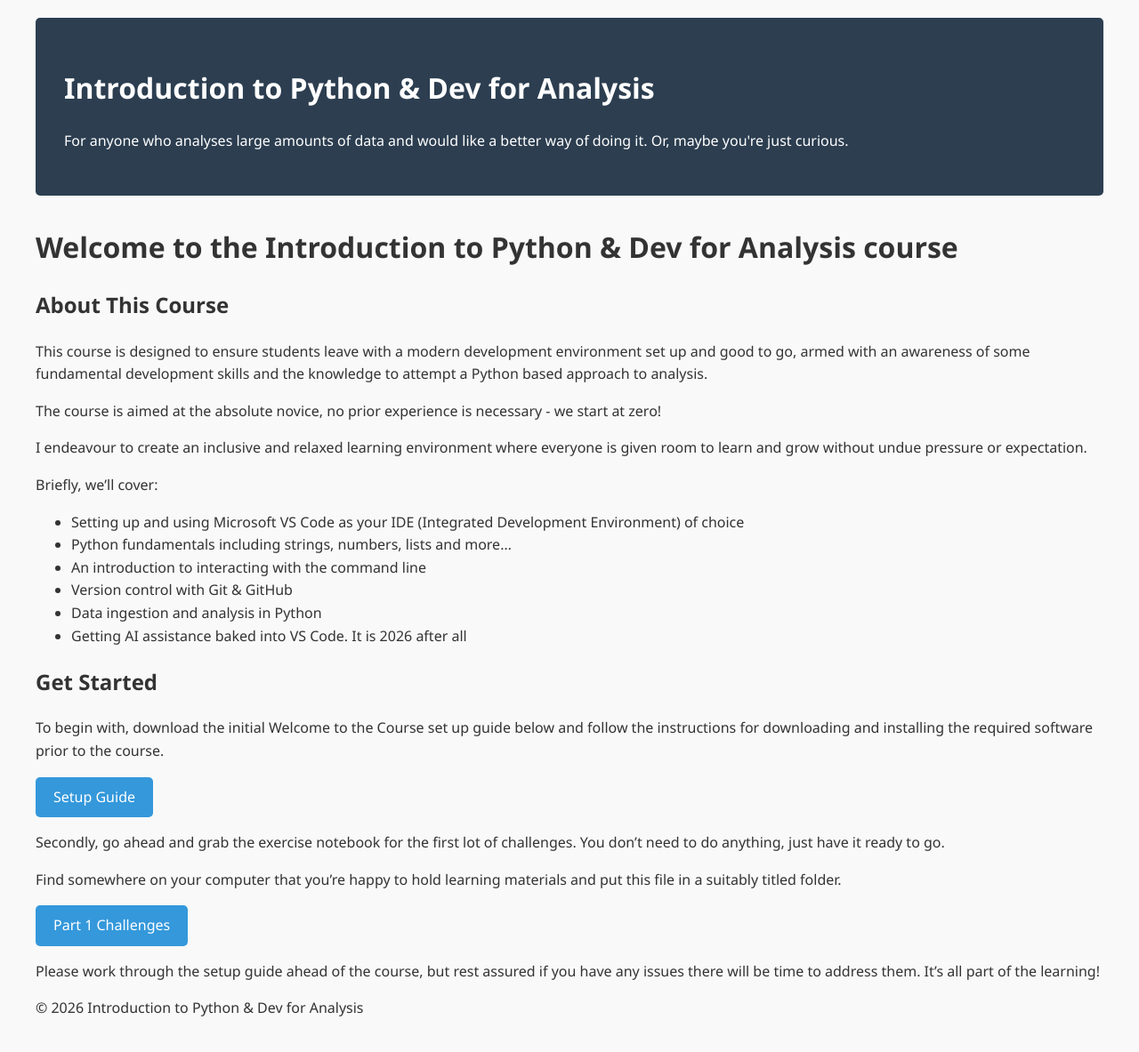
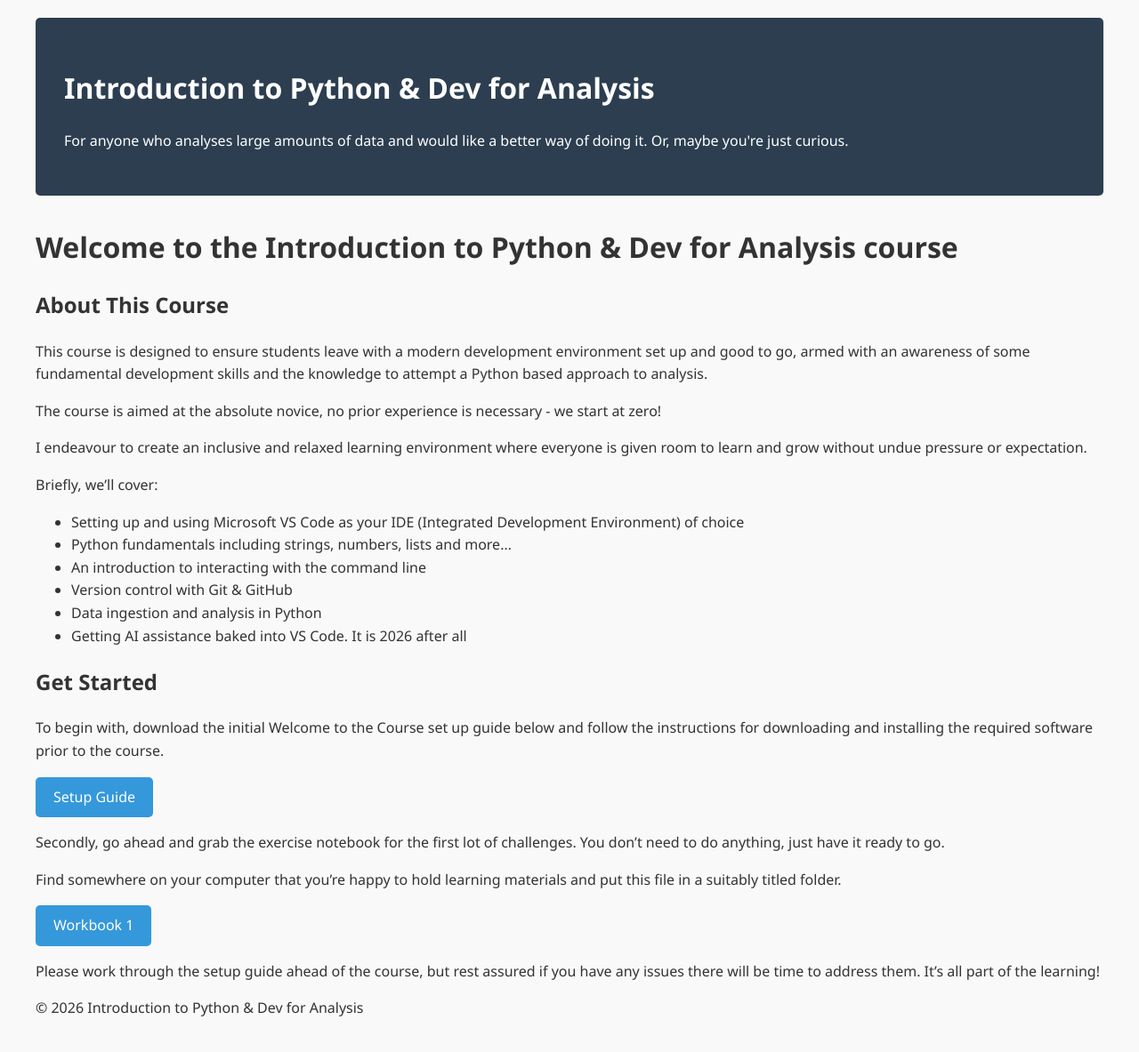
Before and after one commit to stegr81/Python-and-Dev-for-Analysis, a Jekyll site: the page built from docs/index.md, in a window 1280 px wide. Shown: the whole page at 89% size. Built offline with Jekyll 4.4.1, drawn with Linux system fonts in a browser that asks for light colours.

Commit message:
Update index.md

```diff
--- a/docs/index.md
+++ b/docs/index.md
@@ -25,12 +25,12 @@
 ## Get Started
 To begin with, download the initial Welcome to the Course set up guide below and follow the instructions for downloading and installing the required software prior to the course.
 
-<a href="Python_Setup_Guide_v1-3.pdf" class="btn">Setup Guide</a>
+<a href="references/Python_Setup_Guide_v1-3.pdf" class="btn" download>Setup Guide</a>
 
 Secondly, go ahead and grab the exercise notebook for the first lot of challenges. You don't need to do anything, just have it ready to go.
 
 Find somewhere on your computer that you're happy to hold learning materials and put this file in a suitably titled folder.
 
-<a href="part_1_challenges.ipynb" class="btn" download>Part 1 Challenges</a>
+<a href="workbooks/workbook1.ipynb" class="btn" download>Workbook 1</a>
 
 Please work through the setup guide ahead of the course, but rest assured if you have any issues there will be time to address them. It's all part of the learning!
```
